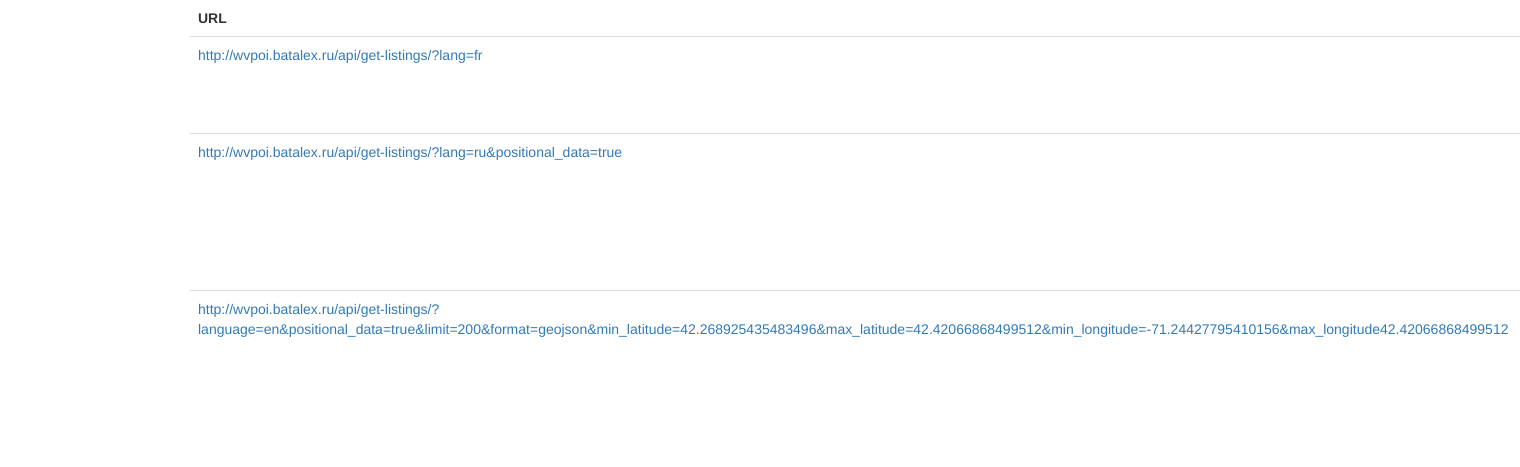
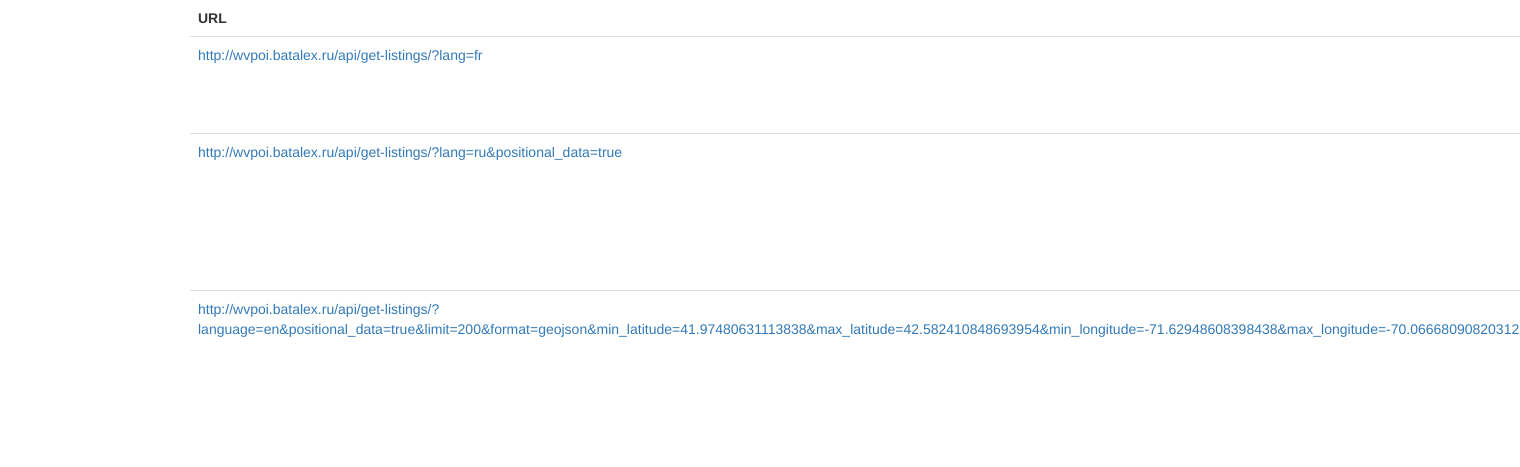
Before and after one commit to baturin/baturin.github.io, a Django app: page /api/ in a window 1520 px wide; the page is wider, and only the part inside the window is pictured. Shown: the part 671-1138 px from the top of that part. Run offline with Django 3.2, Linux system fonts and the light colour scheme; some libraries are stand-ins or nearby versions.

Commit message:
Fixed map request

```diff
--- a/django-site/wvpoi/templates/wvpoi/api.html
+++ b/django-site/wvpoi/templates/wvpoi/api.html
@@ -26,7 +26,7 @@
     <tr><th>URL</th><th>Description</th></tr>
     <tr><td><a href="http://wvpoi.batalex.ru/api/get-listings/?lang=fr">http://wvpoi.batalex.ru/api/get-listings/?lang=fr</a></td><td>Get all listings from French Wikivoyage</td></tr>
     <tr><td><a href="http://wvpoi.batalex.ru/api/get-listings/?lang=ru&amp;positional_data=true">http://wvpoi.batalex.ru/api/get-listings/?lang=ru&amp;positional_data=true</a></td><td>Get all listings from Russian Wikivoyage, with valid latitude and longitude</td></tr>
-    <tr><td><a href="http://wvpoi.batalex.ru/api/get-listings/?language=en&amp;positional_data=true&amp;limit=200&amp;format=geojson&amp;min_latitude=42.268925435483496&amp;max_latitude=42.42066868499512&amp;min_longitude=-71.24427795410156&amp;max_longitude42.42066868499512">http://wvpoi.batalex.ru/api/get-listings/?language=en&amp;positional_data=true&amp;limit=200&amp;format=geojson&amp;min_latitude=42.268925435483496&amp;max_latitude=42.42066868499512&amp;min_longitude=-71.24427795410156&amp;max_longitude42.42066868499512</a></td><td>Get all English POIs around Boston in GeoJSON format</td></tr>
+    <tr><td><a href="http://wvpoi.batalex.ru/api/get-listings/?language=en&amp;positional_data=true&amp;limit=200&amp;format=geojson&amp;min_latitude=41.97480631113838&amp;max_latitude=42.582410848693954&amp;min_longitude=-71.62948608398438&amp;max_longitude=-70.06668090820312">http://wvpoi.batalex.ru/api/get-listings/?language=en&amp;positional_data=true&amp;limit=200&amp;format=geojson&amp;min_latitude=41.97480631113838&amp;max_latitude=42.582410848693954&amp;min_longitude=-71.62948608398438&amp;max_longitude=-70.06668090820312</a></td><td>Get all English POIs around Boston in GeoJSON format</td></tr>
 </table>
 
 {% endblock %}
--- a/django-site/wvpoi/templates/wvpoi/map.html
+++ b/django-site/wvpoi/templates/wvpoi/map.html
@@ -46,7 +46,7 @@
         oldLayer = layer;
         bounds = map.getBounds();
         $.ajax({
-          url: "/api/get-listings/?language=" + language + "&positional_data=true&limit=200&format=geojson&min_latitude=" + bounds.getSouth() + "&max_latitude=" + bounds.getNorth() + "&min_longitude=" + bounds.getWest() + "&max_longitude" + bounds.getNorth(),
+          url: "/api/get-listings/?language=" + language + "&positional_data=true&limit=200&format=geojson&min_latitude=" + bounds.getSouth() + "&max_latitude=" + bounds.getNorth() + "&min_longitude=" + bounds.getWest() + "&max_longitude=" + bounds.getEast(),
         }).done(function(response) {
             function onEachFeature(feature, layer) {
                 if (feature.properties && feature.properties.name) {
```
